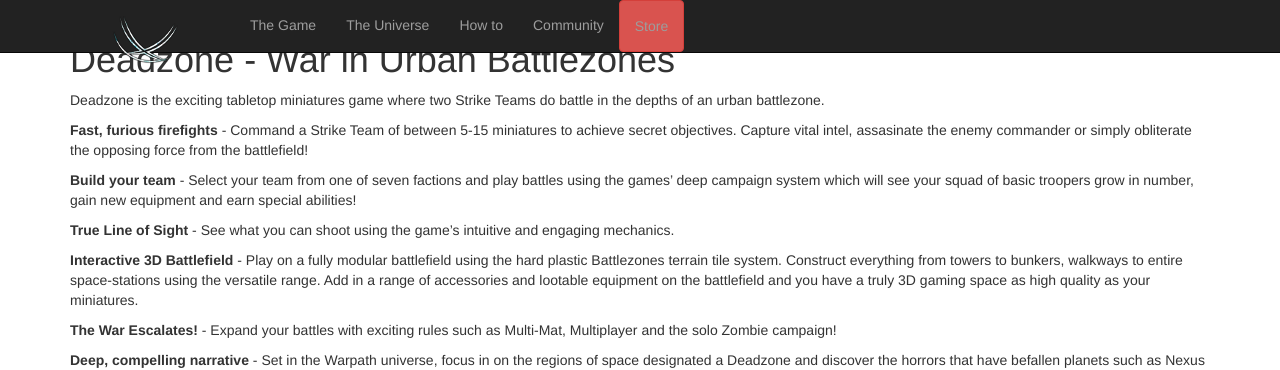
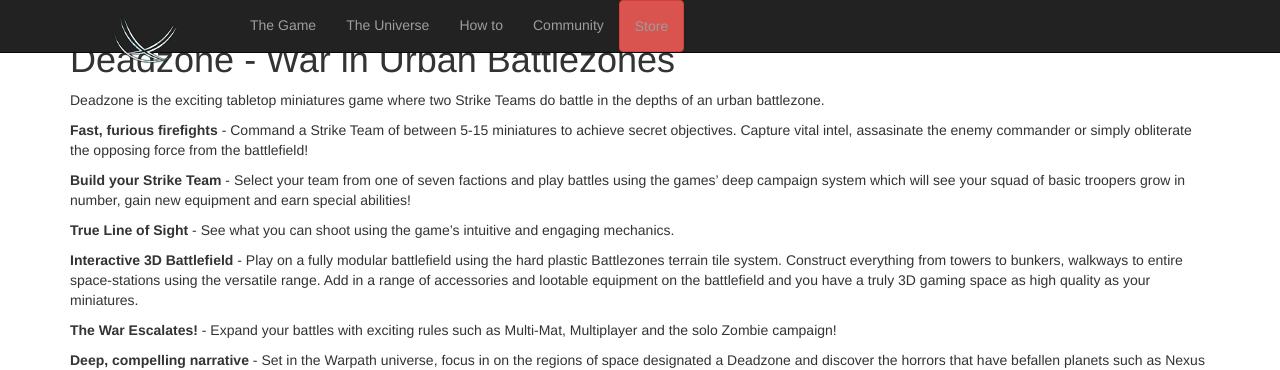
Before and after one commit to mattl/dz, a Jekyll site: the page built from the-game.md, in a window 1280 px wide and 900 px high. Shown: the top 370 px of the window. Built offline with Jekyll 4.4.1, drawn with Linux system fonts in a browser that asks for light colours; nearby versions of some CDN libraries.

Commit message:
Update the-game.md

```diff
--- a/the-game.md
+++ b/the-game.md
@@ -10,7 +10,7 @@
 
 <strong>Fast, furious firefights</strong> - Command a Strike Team of between 5-15 miniatures to achieve secret objectives. Capture vital intel, assasinate the enemy commander or simply obliterate the opposing force from the battlefield!
 
-<strong>Build your team</strong> - Select your team from one of seven factions and play battles using the games' deep campaign system which will see your squad of basic troopers grow in number, gain new equipment and earn special abilities!
+<strong>Build your Strike Team</strong> - Select your team from one of seven factions and play battles using the games' deep campaign system which will see your squad of basic troopers grow in number, gain new equipment and earn special abilities!
 
 <strong>True Line of Sight</strong> - See what you can shoot using the game's intuitive and engaging mechanics.
 
```
